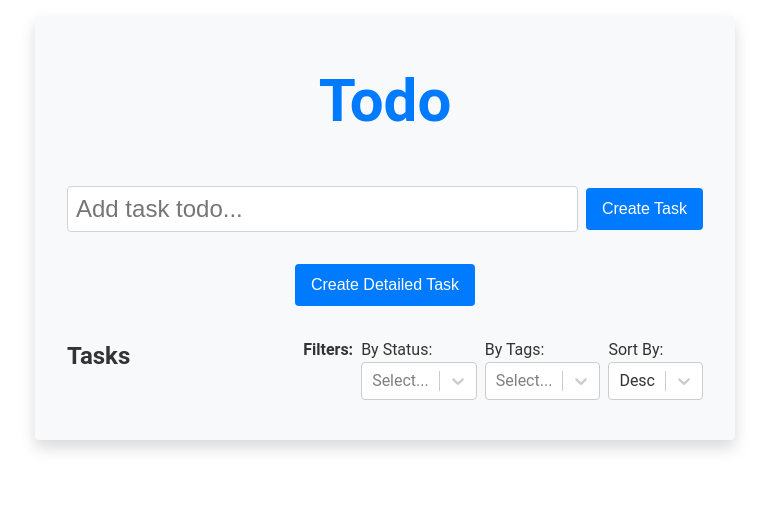
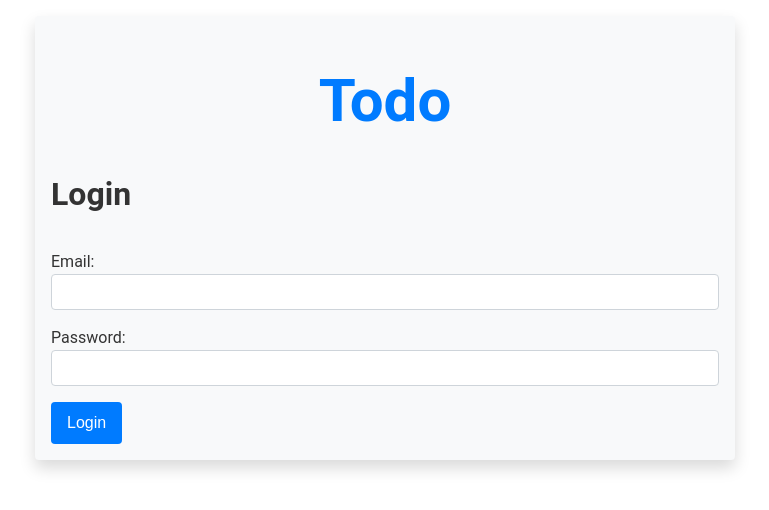
Before and after one commit to fyrepenguin/todo, a React (Create React App) app: page / in a window 1280 px wide. Shown: the top 510 px of the page, without its empty margins (255-1024 px from the left). Built offline with nearby package versions, Linux system fonts and the light colour scheme.

Commit message:
add login state

```diff
--- a/src/App.css
+++ b/src/App.css
@@ -25,6 +25,42 @@ h1,h2,h3,h4,h5,h6, p {
   align-items: center;
   justify-content: center;
 }
+
+.login-form {
+  max-width: 700px;
+  width:100%;
+  margin: 0 auto;
+}
+.login-form h3 {
+  margin-bottom: 2rem;
+  font-size: 2rem;
+}
+.login-form div {
+  display: flex;
+  flex-direction: column;
+}
+
+.login-form button {
+  white-space: nowrap;
+  background-color: #007bff;
+  color: #fff;
+  border: none;
+  padding: .75rem 1rem;
+  border-radius: .25rem;
+  font-size: 1rem;
+  cursor: pointer;
+  outline: none;
+}
+
+.login-form input {
+  width: 100%;
+  padding: .5rem;
+  margin-bottom: 1rem;
+  border: 1px solid #ced4da;
+  border-radius: .25rem;
+  font-size: 1rem;
+}
+
 .todo-list-header {
   margin-bottom: 1.5rem;
 }
@@ -66,6 +102,10 @@ h1,h2,h3,h4,h5,h6, p {
 }
 .tasks-container-header {
   border-top: 1px solid #ced4da;
+}
+.tasks-container-header h3 {
+  margin-top: 0.5rem;
+  color: #007bff
 }
 .task-header h4 {
   padding-right: 1.25rem;
@@ -131,21 +171,18 @@ h1,h2,h3,h4,h5,h6, p {
 .completed-icon {
   color: #28a745;
 }
-.filters-container {
-  display: flex;
-  justify-content: space-between;
-  flex-wrap: wrap;
-  padding: 0 1rem;
-}
 
-.filters-container h3 {
+.tasks-header-container h3 {
   font-size: 1.5rem;
 }
 
 .status-filter {
   display: flex;
   gap:0.5rem;
+  padding: 0 1rem;
+  flex-wrap: wrap;
   align-items: baseline;
+  justify-content: flex-end;
 }
 
 button.modal-open {
--- a/src/App.js
+++ b/src/App.js
@@ -1,8 +1,10 @@
 import { useState, useEffect } from "react";
 import TodoList from "./components/TodoList";
 import './App.css'
+import Login from "./components/Login";
 
 function App() {
+  const [loginState, setLoginState] = useState(false);
   const [tasks, setTasks] = useState([]);
   const defaultTask = {
     title: "",
@@ -50,7 +52,9 @@ function App() {
       <header className="app-title">
         <h2>Todo </h2>
       </header>
-      <TodoList tasks={tasks} onCreate={onCreate} onUpdate={onUpdate} onDelete={onDelete} defaultTask={defaultTask} />
+      {!loginState && <Login setLoginState={setLoginState} />}
+
+      {loginState && <TodoList tasks={tasks} onCreate={onCreate} onUpdate={onUpdate} onDelete={onDelete} defaultTask={defaultTask} />}
     </div>
   );
 }
--- /dev/null
+++ b/src/components/Login.js
@@ -0,0 +1,42 @@
+import React, { useState } from 'react'
+import loginDetails from '../loginDetails.json';
+
+const Login = ({ setLoginState }) => {
+  const [formData, setFormData] = useState({
+    email: '',
+    password: ''
+  })
+  const { email, password } = formData;
+
+  const handleChange = e => {
+    const { name, value } = e.target;
+    setFormData({ ...formData, [name]: value })
+  }
+  const handleSubmit = e => {
+    e.preventDefault();
+    if (loginDetails.email === email && loginDetails.password === password) {
+      setLoginState(true)
+    }
+  }
+
+  return (
+    <div>
+
+      <form onSubmit={handleSubmit} className="login-form">
+        <h3>Login</h3>
+        <div>
+          <label htmlFor="email">Email:</label>
+          <input type="email" name="email" id="email" onChange={handleChange} value={email} />
+        </div>
+        <div>
+          <label htmlFor="password">Password:</label>
+          <input type="password" name="password" id="password" onChange={handleChange} value={password} />
+        </div>
+        <button type="submit">Login</button>
+
+      </form>
+    </div>
+  )
+}
+
+export default Login
--- /dev/null
+++ b/src/loginDetails.json
@@ -0,0 +1,4 @@
+{
+  "email": "johndoe@email.com",
+  "password": "password"
+}
```
